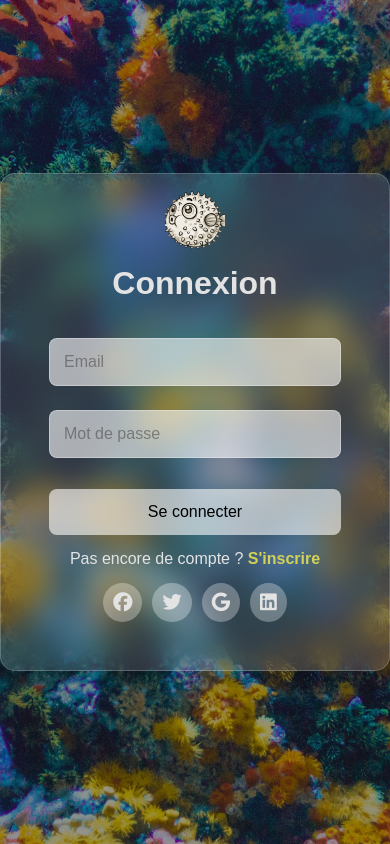
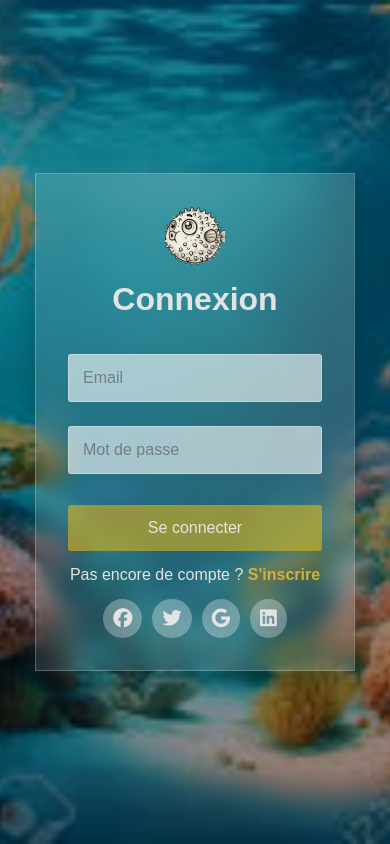
Before and after one commit to PalaciosCaroline/rangesaver, a Next.js app: page /auth/login in a window 390 px wide. Built offline with nearby package versions, Linux system fonts and the light colour scheme; no server answers.

Commit message:
css login

```diff
--- a/app/styles/auth.css
+++ b/app/styles/auth.css
@@ -45,7 +45,7 @@
   position: relative;
   background: linear-gradient(250deg, rgba(206, 206, 211, 0.2), rgba(193, 189, 189, 0.15));
   padding: 1rem 3rem 3rem 3rem;
-  border-radius: 15px;
+  border-radius: 0px;
   box-shadow: 0 10px 30px rgba(0, 0, 0, 0.2);
   text-align: center;
   width: 400px;
@@ -56,6 +56,24 @@
   color: rgb(228, 227, 227);
   border: 1px solid rgba(255, 255, 255, 0.2); /* ✅ Bordure subtile */
   overflow: hidden;
+}
+
+@media (max-width: 768px) {
+  .auth-box {
+    background: linear-gradient(250deg, rgba(244, 244, 244, 0.2), rgba(193, 189, 189, 0.15));
+    border-radius: 0px;
+    backdrop-filter: blur(10px); /* ✅ Effet de flou */
+    color: rgb(228, 227, 227);
+    border: 1px solid rgba(255, 255, 255, 0.2); /* ✅ Bordure subtile */
+    width: 90%;
+    max-width: 320px;
+    padding: 2rem;
+  }
+
+
+  .auth-container {
+    background: url("/images/auth_mobile_bg.jpg") center/cover no-repeat; /* ✅ Image pour mobile */
+  }
 }
 
 
@@ -71,37 +89,36 @@
   padding: 14px;
   margin: 12px 0;
   border: 1px solid rgba(255, 255, 255, 0.3);
-  border-radius: 8px;
+  border-radius: 3px;
   font-size: 1rem;
   background: rgba(255, 255, 255, 0.6);
   outline: none;
 }
 
 .auth-box input::placeholder {
-  color: rgba(255, 255, 255, 0.6);
   color: rgba(78, 78, 78, 0.6);
 }
 
 .auth-box input:focus {
-  border-color: white;
   border-color: rgb(117, 117, 117);
 }
 
 /* 📌 Bouton stylisé */
 .auth-box button {
   width: 100%;
-  background: rgba(255, 255, 255, 0.6);
+  background: rgba(255, 193, 7,0.5);
   border: none;
   padding: 14px;
-  border-radius: 8px;
+  border-radius: 3px;
   font-size: 1rem;
   cursor: pointer;
   transition: background 0.3s ease;
   margin-top: 1.2rem;
+  color: #e7e5e5;
 }
 
 .auth-box button:hover {
-  background: rgba(255, 255, 255, 0.4);
+  background: rgba(255, 193, 7,0.3);
 }
 
 /* 📌 Lien vers login/signup */
@@ -112,14 +129,14 @@
 }
 
 .auth-box a {
-  color: rgb(211, 209, 88); /* ✅ Corrige la couleur du texte */
+  color:#d5b03d;
   font-weight: bold;
   text-decoration: none;
   transition: color 0.3s ease;
 }
 
 .auth-box a:hover {
-  color: #b3b3b3; /* ✅ Change légèrement au survol */
+  color: #b3b3b3;
 }
 
 
```
Also changed, not shown: public/images/auth_bg1.jpg (deleted), public/images/auth_mobile_bg.jpg (added).
